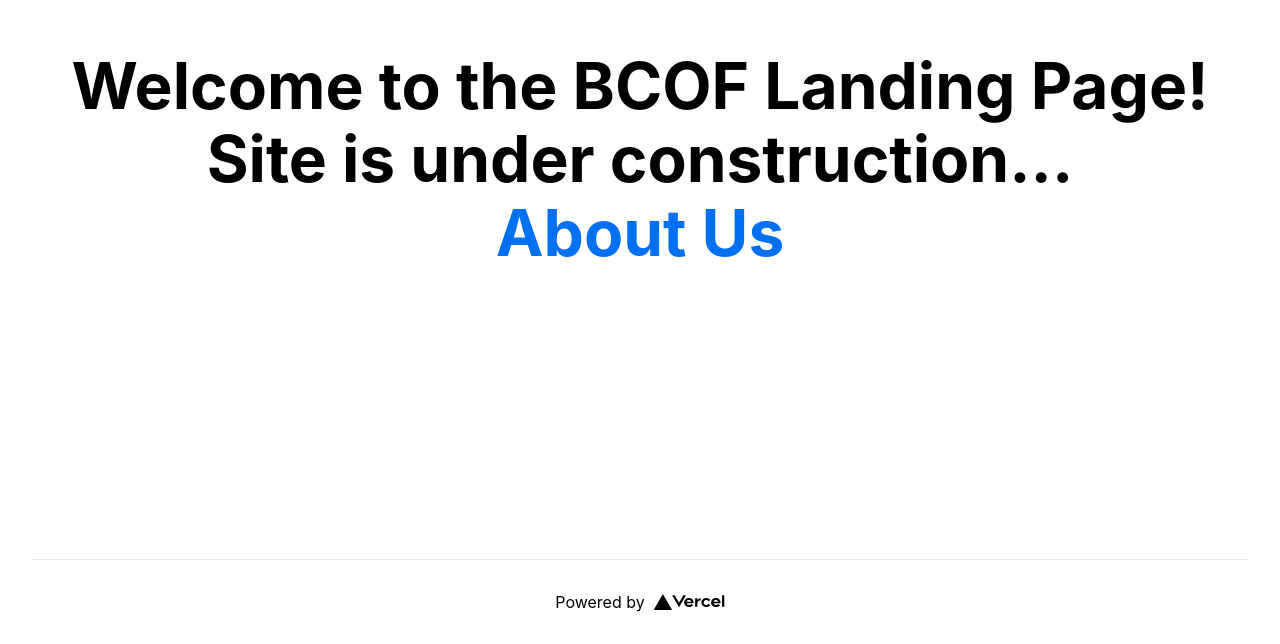
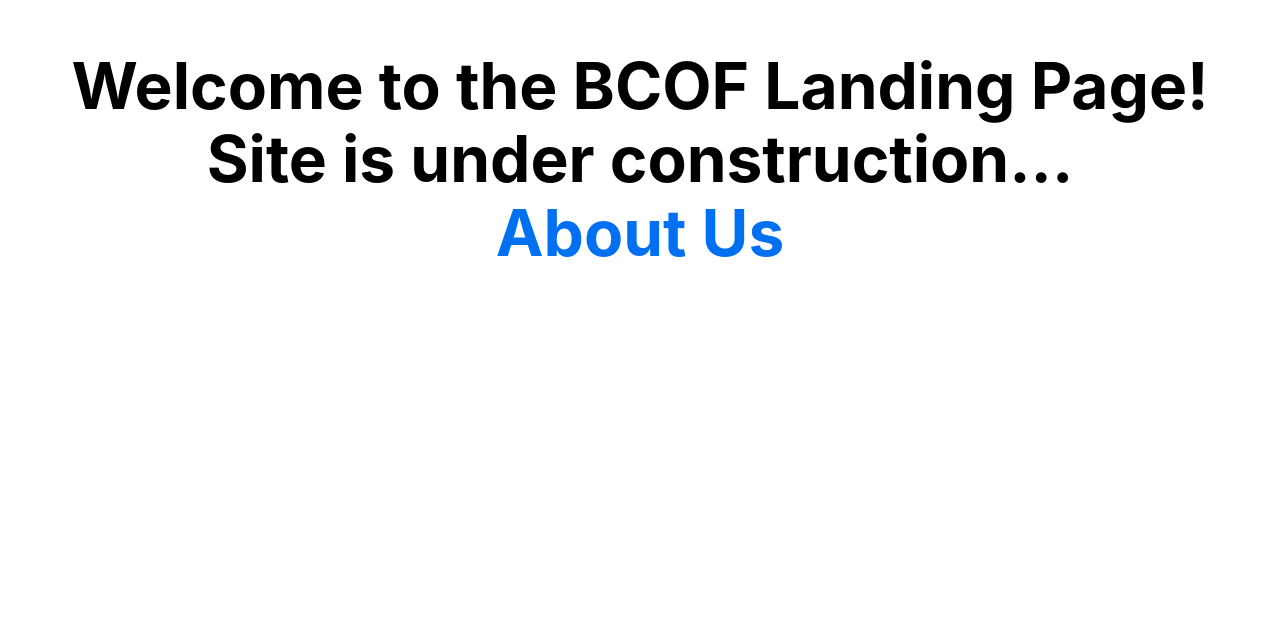
Before and after one commit to zlmcdaniel/bcof, a Next.js app: page / in a window 1280 px wide. Shown: the part 241-885 px from the top of the page. After the commit the page ends 800 px from the top, so only its background shows below. Built offline with nearby package versions, Linux system fonts and the light colour scheme.

Commit message:
Remove vercel link to fix page indexing error

```diff
--- a/pages/index.tsx
+++ b/pages/index.tsx
@@ -22,18 +22,6 @@
         </h2>
       </main>
 
-      <footer className={styles.footer}>
-        <a
-          href="https://vercel.com?utm_source=create-next-app&utm_medium=default-template&utm_campaign=create-next-app"
-          target="_blank"
-          rel="noopener noreferrer"
-        >
-          Powered by{' '}
-          <span className={styles.logo}>
-            <Image src="/vercel.svg" alt="Vercel Logo" width={72} height={16} />
-          </span>
-        </a>
-      </footer>
     </div>
   )
 }
```
